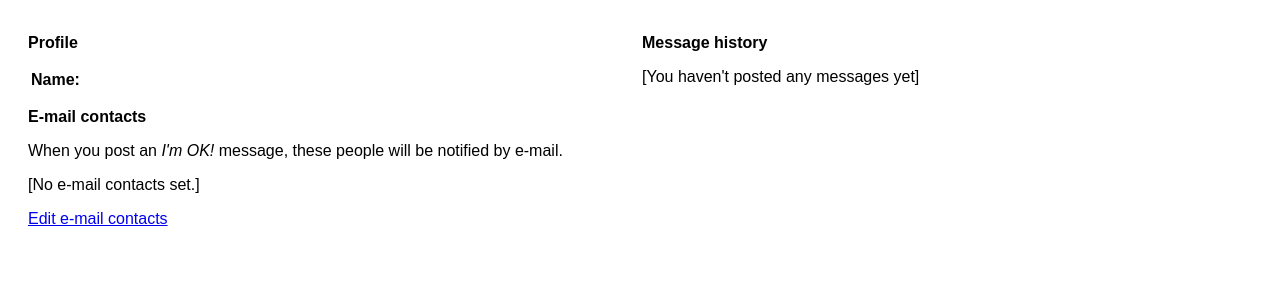
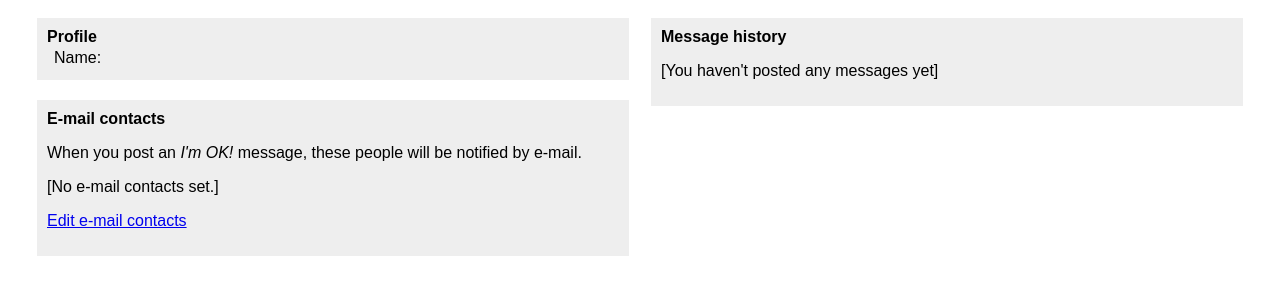
Before and after one commit to jeztek/imok_appengine, a Python web app: template templates/home.html in a window 1280 px wide. Shown: the part 51-351 px from the top of the page. Run offline with Jinja, Linux system fonts and the light colour scheme; the template is opened without the code that fills it, so the values that code supplies are empty.

Commit message:
cleaned up home

```diff
--- a/templates/home.html
+++ b/templates/home.html
@@ -2,6 +2,12 @@
 
 {% block head %}
 <style type="text/css">
+
+.widgetBox {
+  background-color: #eeeeee;
+  padding: 10px;
+  margin-bottom: 20px;
+}
 
 .homeWidgetTitle {
   font-weight: bold;
@@ -14,6 +20,8 @@ table.homeLayout {
 td.homeLayout {
   width: 50%;
   vertical-align: top;
+  padding-left: 10px;
+  padding-right: 10px;
 }
 
 table.messagePost {
@@ -34,6 +42,22 @@ table.messagePost td {
   padding-right: 5px;
 }
 
+table.profileWidget {
+}
+
+table.profileWidget th {
+  text-align: left;
+  padding-left: 5px;
+  padding-right: 5px;
+  font-weight: normal;
+}
+
+table.profileWidget td {
+  text-align: left;
+  padding-left: 5px;
+  padding-right: 5px;
+}
+
 </style>
 {% endblock head %}
 
@@ -41,7 +65,8 @@ table.messagePost td {
 
 <table class="homeLayout"><tr><td class="homeLayout">
 
-<p class="homeWidgetTitle">Profile</p>
+<div class="widgetBox">
+<div class="homeWidgetTitle">Profile</div>
 
 <table class="profileWidget">
 <tr>
@@ -55,11 +80,13 @@ table.messagePost td {
 </tr>
 {% endfor %}
 </table>
+</div>
 
-<p class="homeWidgetTitle">E-mail contacts</p>
+<div class="widgetBox">
+<div class="homeWidgetTitle">E-mail contacts</div>
 
-<div>When you post an <i>I'm OK!</i> message, these people will
-be notified by e-mail.</div>
+<p>When you post an <i>I'm OK!</i> message, these people will
+be notified by e-mail.</p>
 {% if emails %}
   {% for email in emails %}
     <div>{{ email.emailAddress }}{% if not forloop.last %},{% endif %}</div>
@@ -68,14 +95,17 @@ be notified by e-mail.</div>
 {% else %}
   <p>[No e-mail contacts set.]</p>
 {% endif %}
-<p><a href="/emails/edit">Edit e-mail contacts</a></p>
+<p><a href="/newuser/profile">Edit e-mail contacts</a></p>
+</div>
 
 </td>
 <td class="homeLayout">
 
-<p class="homeWidgetTitle">Message history</p>
+<div class="widgetBox">
+<div class="homeWidgetTitle">Message history</div>
 
 {% if posts %}
+<p>
 <table border="1" class="messagePost">
   <tr>
     <th>Time</th>
@@ -86,6 +116,7 @@ be notified by e-mail.</div>
   {{ post.asTableRow }}
 {% endfor %}
 </table>
+</p>
 
 <p><a href="/posts/detail">
 View more details
@@ -95,9 +126,10 @@ and {{ numPostsNotShown }} older messages</a></p>
 </a></p>
 
 {% else %}
-[You haven't posted any messages yet]
+<p>[You haven't posted any messages yet]</p>
 {% endif %}
 
 </td></tr></table>
+</div>
 
 {% endblock body %}
```
